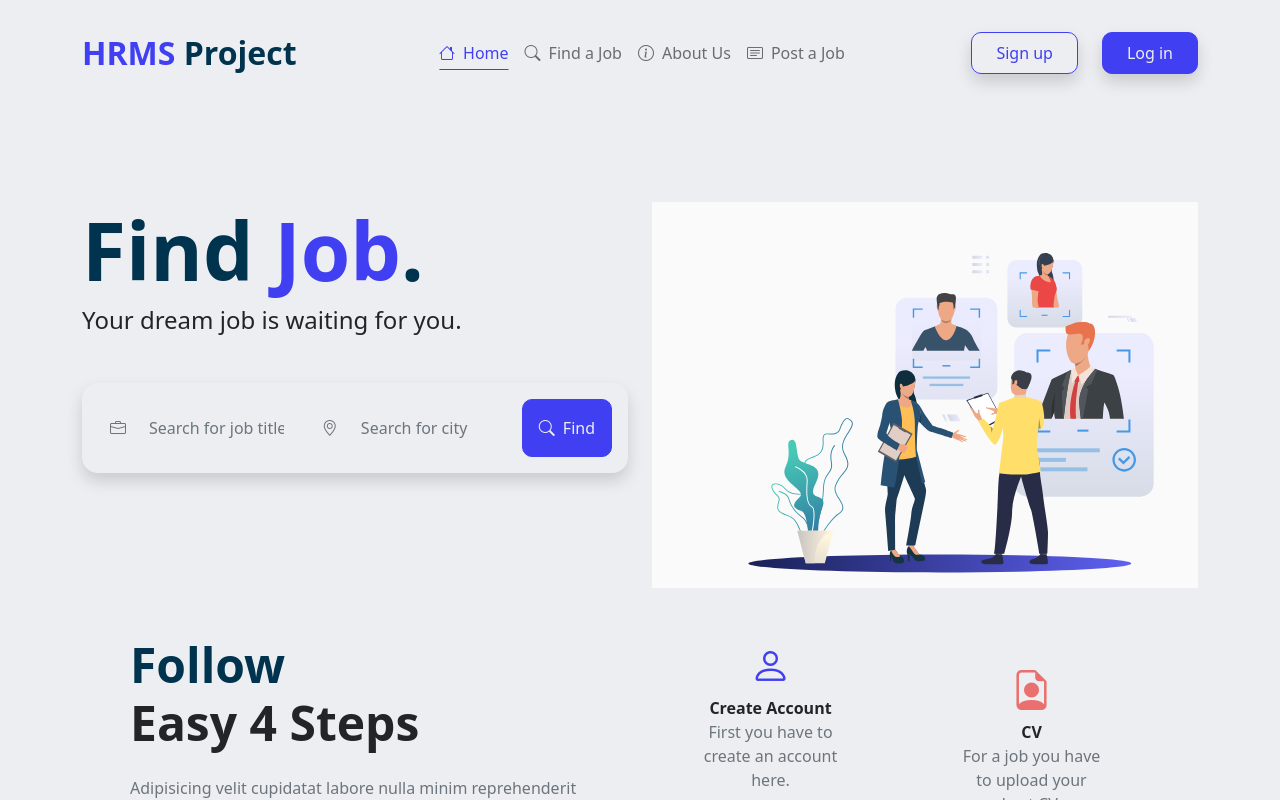
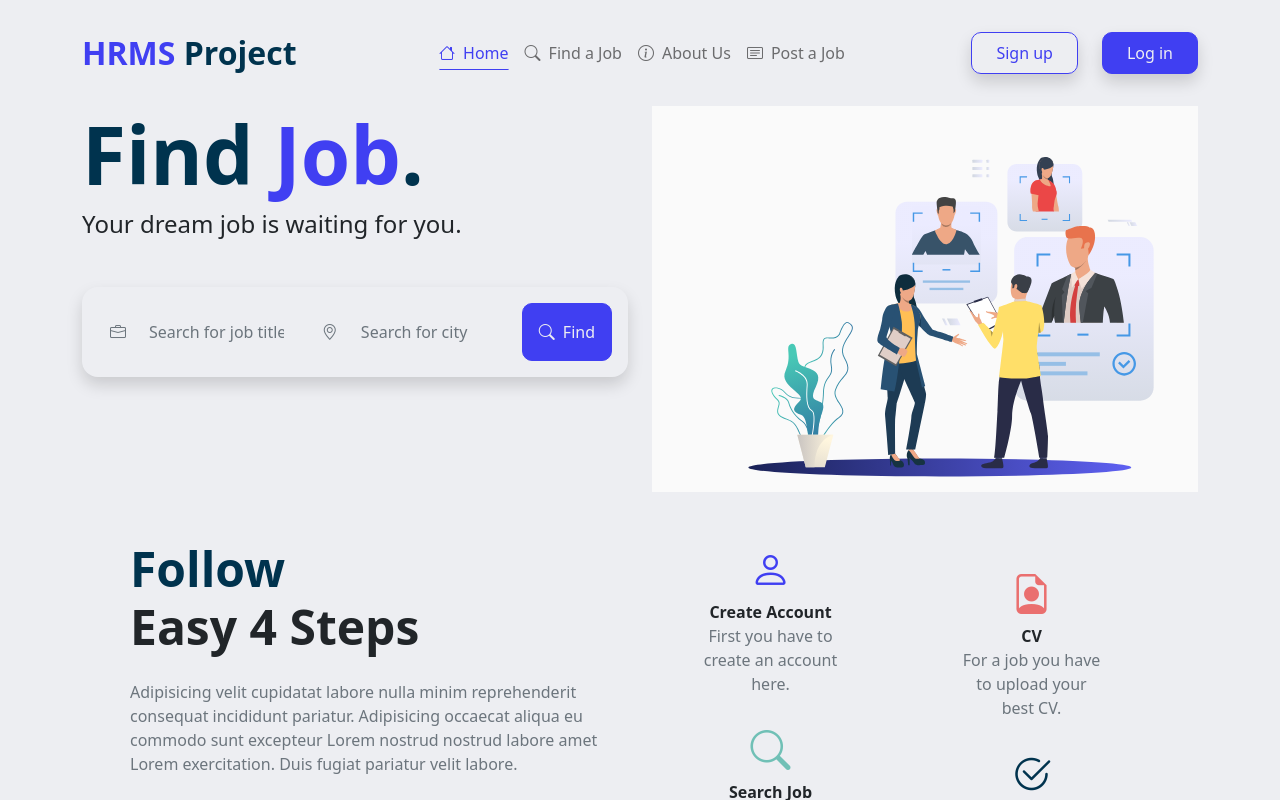
Before and after one commit to ahmet-cetinkaya/hrms-project-frontend, a React (Create React App) app: page / in a window 1280 px wide. Shown: the top 800 px of the page. Built offline with nearby package versions, Linux system fonts and the light colour scheme; no server answers.

Commit message:
✨ Toast Notification

```diff
--- a/src/App.jsx
+++ b/src/App.jsx
@@ -1,21 +1,36 @@
-import Navbar from './layouts/Navbar/Navbar';
-import { BrowserRouter as Router, Switch, Route } from 'react-router-dom';
+import "bootstrap";
+import "./App.scss";
+import "react-toastify/dist/ReactToastify.css";
 
-import Home from './pages/Home/Home';
-import Footer from './layouts/Footer/Footer';
+import { Route, BrowserRouter as Router, Switch } from "react-router-dom";
 
-import 'bootstrap';
-import './App.scss';
+import Footer from "./layouts/Footer/Footer";
+import Home from "./pages/Home/Home";
+import Navbar from "./layouts/Navbar/Navbar";
+import { ToastContainer } from "react-toastify";
 
 function App() {
   return (
-    <div className='App'>
+    <div id='App' className='d-flex flex-column'>
       <Router>
         <Navbar />
-        <Switch>
-          <Route path='/' component={Home} />
-        </Switch>
+        <main className='flex-auto'>
+          <Switch>
+            <Route exact path='/' component={Home} />
+          </Switch>
+        </main>
         <Footer />
+        <ToastContainer
+          position='bottom-right'
+          autoClose={5000}
+          hideProgressBar={false}
+          newestOnTop
+          closeOnClick
+          rtl={false}
+          pauseOnFocusLoss
+          draggable
+          pauseOnHover
+        />
       </Router>
     </div>
   );
```
